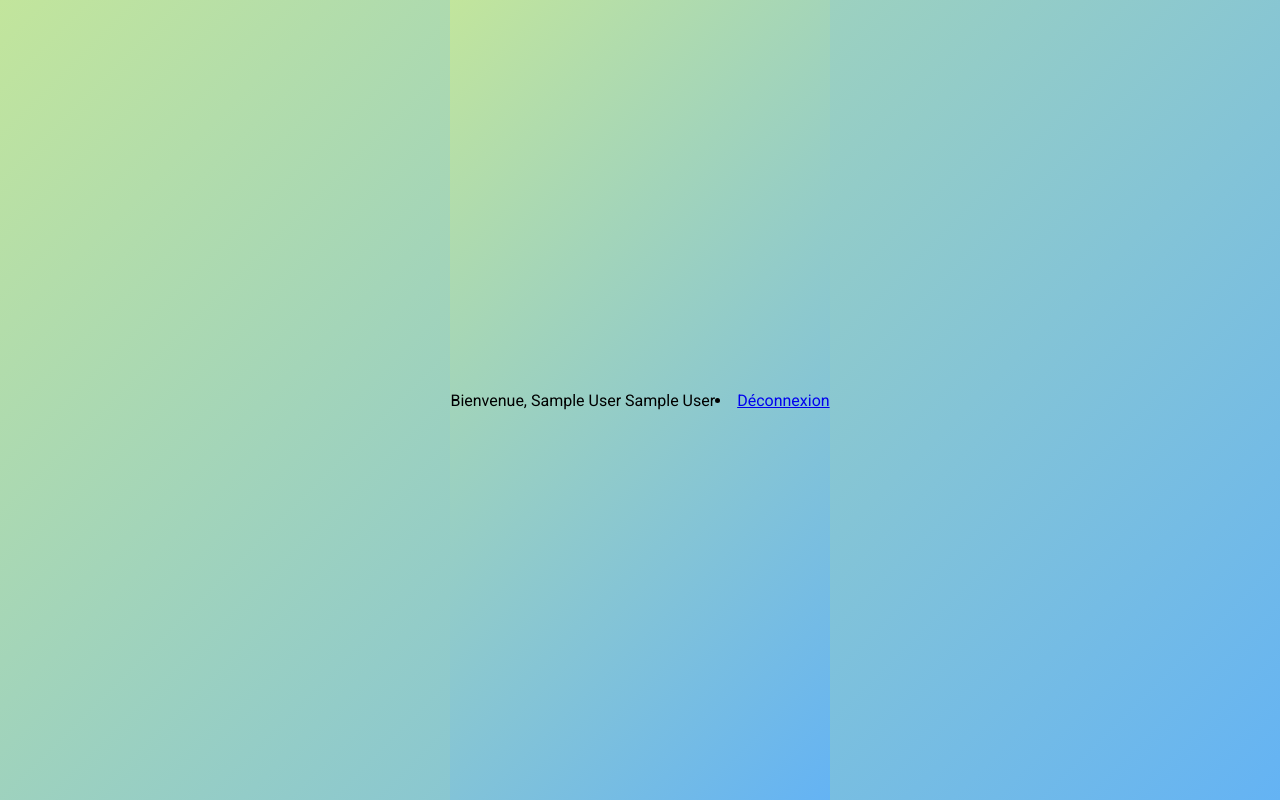
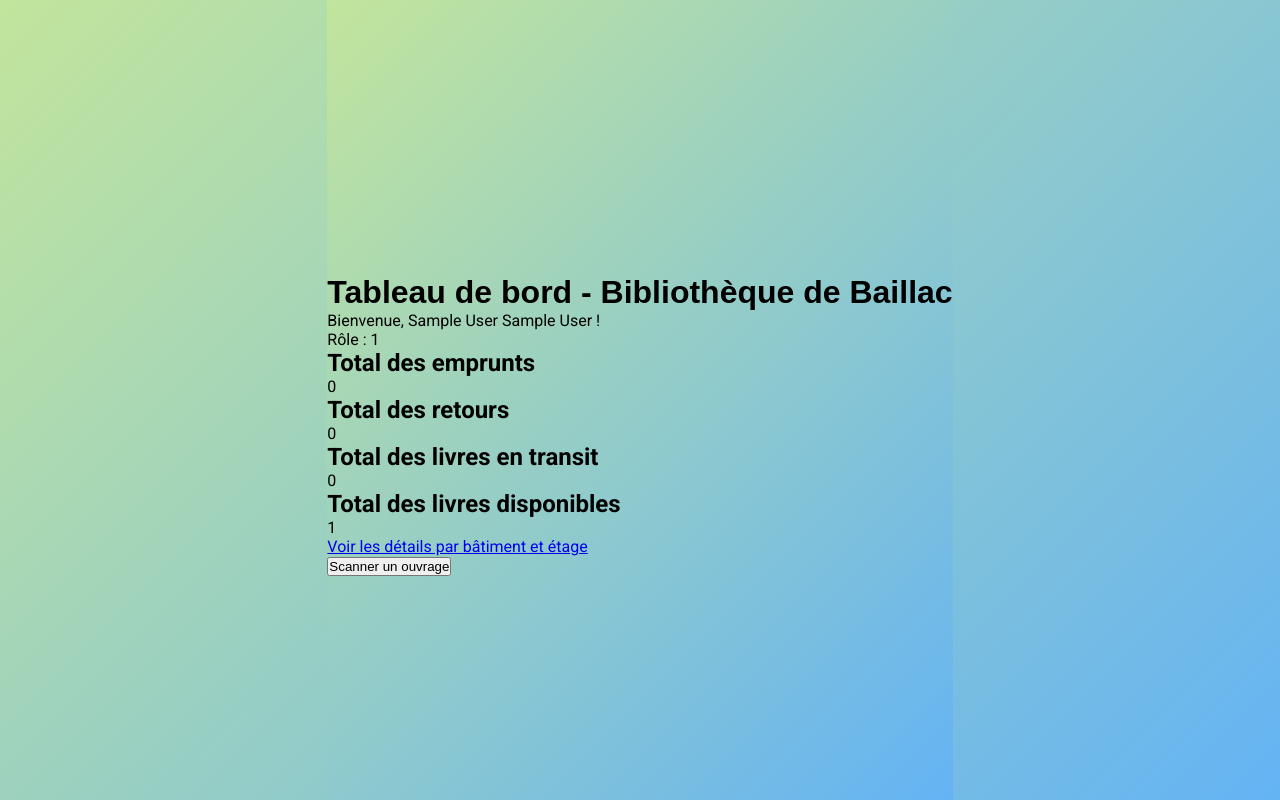
Before and after one commit to Mel-Beth/bibliotheque_baillac, a PHP site: page / in a window 1280 px wide. Run offline with PHP 8.4, Linux system fonts and the light colour scheme; the visitor is signed in with stand-in values (Sample User, id 1); tables that the repository leaves empty or names only in its code hold one stand-in row (values such as "Sample post"); data that the repository does not hold is empty; some libraries are stand-ins or nearby versions.

Commit message:
'Révision des routes et des contrôleurs pour une meilleure organisation et fonctionnalité et ajout de l'accueil'

```diff
--- /dev/null
+++ b/app/controllers/AccueilController.php
@@ -0,0 +1,29 @@
+<?php
+
+class AccueilController
+{
+    private $transactionModel;
+
+    public function __construct($transactionModel)
+    {
+        $this->transactionModel = $transactionModel;
+
+        // Vérifier si la session est déjà démarrée
+        if (session_status() === PHP_SESSION_NONE) {
+            session_start();
+        }
+    }
+
+    public function index()
+    {
+        // Récupérer les chiffres globaux de la bibliothèque
+        $totalEmprunts = $this->transactionModel->countEmprunts();
+        $totalRetours = $this->transactionModel->countRetours();
+        $totalTransits = $this->transactionModel->countTransits();
+        $totalLivres = $this->transactionModel->countLivres();
+
+        // Charger la vue avec les données
+        include 'app/views/accueil.php';
+    }
+}
+?>
--- a/app/controllers/Logout.php
+++ /dev/null
@@ -1,6 +0,0 @@
-<?php
-session_unset(); // Supprime toutes les variables de session
-session_destroy(); // Détruit la session
-header("Location: accueil"); // Redirigez vers la page d'accueil
-exit();
-?>
--- a/app/models/Transaction.php
+++ b/app/models/Transaction.php
@@ -0,0 +1,40 @@
+<?php
+
+class Transaction
+{
+    private $db;
+
+    public function __construct($pdo)
+    {
+        $this->db = $pdo;
+    }
+
+    public function countEmprunts()
+    {
+        $query = "SELECT COUNT(*) AS total FROM transactions WHERE statut = 'emprunté'";
+        $stmt = $this->db->query($query);
+        return $stmt->fetch(PDO::FETCH_ASSOC)['total'];
+    }
+
+    public function countRetours()
+    {
+        $query = "SELECT COUNT(*) AS total FROM transactions WHERE statut = 'retourné'";
+        $stmt = $this->db->query($query);
+        return $stmt->fetch(PDO::FETCH_ASSOC)['total'];
+    }
+
+    public function countTransits()
+    {
+        $query = "SELECT COUNT(*) AS total FROM transactions WHERE statut = 'en transit'";
+        $stmt = $this->db->query($query);
+        return $stmt->fetch(PDO::FETCH_ASSOC)['total'];
+    }
+
+    public function countLivres()
+    {
+        $query = "SELECT COUNT(*) AS total FROM livres";
+        $stmt = $this->db->query($query);
+        return $stmt->fetch(PDO::FETCH_ASSOC)['total'];
+    }
+}
+?>
--- a/app/views/accueil.php
+++ b/app/views/accueil.php
@@ -1,53 +1,54 @@
-<?php
-
-if (!isset($_SESSION['employe_id'])) {
-    echo "Vous n'êtes pas connecté.";
-    exit;
-} else {
-    echo "Bienvenue, " . $_SESSION['employe_nom'] . " " . $_SESSION['employe_prenom'];
-}
-?>
-
 <!DOCTYPE html>
 <html lang="fr">
 
 <head>
-    <?php include('includes/head.html'); ?>
-    <title>Bibliothèque de Baillac</title>
+    <?php include 'includes/head.html'; ?>
+    <title>Accueil - Bibliothèque de Baillac</title>
+    <link rel="stylesheet" href="assets/css/styles.css">
 </head>
 
 <body>
-<li><a href="logout">Déconnexion</a></li>
+    <div class="container-accueil">
+        <!-- Section des informations globales -->
+        <header class="header-accueil">
+            <h1>Tableau de bord - Bibliothèque de Baillac</h1>
+            <div class="welcome-message">
+                <p>Bienvenue, <?= htmlspecialchars($_SESSION['employe_prenom']) ?> <?= htmlspecialchars($_SESSION['employe_nom']) ?> !</p>
+                <p>Rôle : <?= htmlspecialchars($_SESSION['role']) ?></p>
+            </div>
+        </header>
 
-<!-- <div class="user-header">
-    <img src="<?php echo $user['photo']; ?>" alt="Photo de profil">
-    <h2><?php echo $user['nom'] . ' ' . $user['prenom']; ?></h2>
-    <p>Responsable de Section - <?php echo 'Bat. ' . $user['batiment'] . ' / Étage : ' . $user['etage']; ?></p>
+        <!-- Section des chiffres clés -->
+        <section class="key-metrics">
+            <div class="metric">
+                <h2>Total des emprunts</h2>
+                <p><?= htmlspecialchars($totalEmprunts) ?></p>
             </div>
+            <div class="metric">
+                <h2>Total des retours</h2>
+                <p><?= htmlspecialchars($totalRetours) ?></p>
+            </div>
+            <div class="metric">
+                <h2>Total des livres en transit</h2>
+                <p><?= htmlspecialchars($totalTransits) ?></p>
+            </div>
+            <div class="metric">
+                <h2>Total des livres disponibles</h2>
+                <p><?= htmlspecialchars($totalLivres) ?></p>
+            </div>
+        </section>
 
-<div class="section emprunts">
-    <h3>Emprunts en cours</h3>
-    <p>Science-Fiction : <?php echo $nbEmpruntsSciFi; ?> | Partout : <?php echo $nbEmpruntsTotal; ?></p>
-    <a href="index.php?route=details&type=emprunts" class="details-btn">Détails</a>
-</div>
-
-<div class="section retours">
-    <h3>Historique des retours</h3>
-    <p>Cette semaine : <?php echo $nbRetoursSemaine; ?> / 40 prévus</p>
-    <a href="index.php?route=details&type=retours" class="details-btn">Détails</a>
-</div>
-
-<div class="section transit">
-    <h3>En transit</h3>
-    <p>Étage actuel : <?php echo $nbTransitEtage; ?> | Autres : <?php echo $nbTransitAilleurs; ?></p>
-    <a href="index.php?route=details&type=transit" class="details-btn">Détails</a>
+        <!-- Bouton pour voir les détails -->
+        <div class="details-button">
+            <a href="details" class="btn">Voir les détails par bâtiment et étage</a>
         </div>
 
         <div class="scan-button">
             <a href="index.php?route=scanner">
                 <button>Scanner un ouvrage</button>
             </a>
-</div> -->
+        </div>
+    </div>
+</body>
 
-</body>
 </html>
--- a/index.php
+++ b/index.php
@@ -3,98 +3,80 @@
 session_start();
 
 // Inclure les fichiers nécessaires
-require('config/database.php'); // Connexion à la base de données
+require 'config/database.php'; // Connexion à la base de données
 
 // Vérification de la connexion pour accéder aux pages protégées
 if (!isset($_SESSION['employe_id']) && (!isset($_GET['route']) || $_GET['route'] !== 'employes/login' && $_GET['route'] !== 'connexion')) {
-    header('Location: index.php?route=connexion');  // Rediriger vers la page de connexion si non connecté
+    header('Location: index.php?route=connexion'); // Rediriger vers la page de connexion si non connecté
     exit;
 }
 
 // Récupérer la route
 $route = isset($_GET["route"]) ? explode('/', $_GET["route"]) : [''];
 
-// Routeur
-switch ($route[0]) {
+// Routeur avec des conditions
+if ($route[0] == "" || $route[0] == "accueil") {
+    // Afficher la page d'accueil après la connexion
+    include "app/models/Transaction.php";
+    include "app/controllers/AccueilController.php";
 
-    case "":
-    case "accueil":
-        // Afficher la page d'accueil après la connexion
-        include "app/views/accueil.php"; // Page d'accueil après la connexion
-        break;
+    $transactionModel = new Transaction($pdo);
+    $controller = new AccueilController($transactionModel);
+    $controller->index();
 
-    case "livres":
+} elseif ($route[0] == "livres") {
     include "app/controllers/LivreController.php";
     $controller = new LivreController();
-        if (isset($route[1])) {
-            switch ($route[1]) {
-                case "list":
+
+    if (isset($route[1]) && $route[1] == "list") {
         $controller->listLivres();
-                    break;
-                case "create":
+    } elseif (isset($route[1]) && $route[1] == "create") {
         $controller->createLivre();
-                    break;
-                case "detail":
+    } elseif (isset($route[1]) && $route[1] == "detail") {
         $controller->detailLivre();
-                    break;
-                default:
+    } else {
+        include "app/views/404.php";
+    }
+
+} elseif ($route[0] == "connexion") {
+    // Route pour la connexion
+    include "app/models/Employe.php";
+    include "app/controllers/EmployeController.php";
+
+    $employeModel = new Employe($pdo);
+    $controller = new EmployeController($employeModel);
+    $controller->loginEmploye();
+
+} elseif ($route[0] == "employes") {
+    include "app/models/Employe.php";
+    include "app/controllers/EmployeController.php";
+
+    $employeModel = new Employe($pdo);
+    $controller = new EmployeController($employeModel);
+
+    if (isset($route[1]) && $route[1] == "login") {
+        $controller->loginEmploye();
+    } elseif (isset($route[1]) && $route[1] == "list") {
+        if (isset($_SESSION['employe_id']) && $_SESSION['role'] === '1') {
+            $controller->listEmployes();
+        } else {
             include "app/views/404.php";
         }
     } else {
         include "app/views/404.php";
     }
-        break;
 
-    case "connexion":  // Route pour la page de connexion
-        include "app/models/Employe.php";
-        include "app/controllers/EmployeController.php";
+} elseif ($route[0] == "scanner") {
+    include "app/controllers/ScannerController.php";
+    $scannerController = new ScannerController();
+    $scannerController->scanner();
 
-        // Utiliser la connexion à la base de données existante
-        $employeModel = new Employe($pdo);  // Assurez-vous que $pdo est la connexion PDO correcte
-        $controller = new EmployeController($employeModel);
+} elseif ($route[0] == "logout") {
+    include "app/controllers/LogoutController.php";
+    $logoutController = new LogoutController();
+    $logoutController->logout();
 
-        // Afficher la page de connexion
-        $controller->loginEmploye();
-        break;
-
-    case "employes":
-        include "app/models/Employe.php";
-        include "app/controllers/EmployeController.php";
-
-        // Utiliser la connexion à la base de données existante
-        $employeModel = new Employe($pdo);
-        $controller = new EmployeController($employeModel);
-
-        // Traiter les sous-routes pour employes
-        if (isset($route[1])) {
-            switch ($route[1]) {
-                case "login":
-                    $controller->loginEmploye();
-                    break;
-                case "list":
-                    // Vérifier si l'utilisateur est connecté et admin
-                    if (isset($_SESSION['employe_id']) && $_SESSION['role'] === '1') {
-                        $controller->listEmployes();
 } else {
+    // Si la route ne correspond à rien
     include "app/views/404.php";
 }
-                    break;
-                default:
-                    include "app/views/404.php";
-            }
-        } else {
-            include "app/views/404.php";
-        }
-        break;
-
-    case "logout":
-        include 'app/controllers/Logout.php';
-        $logoutController = new LogoutController();
-        $logoutController->logout();
-        break;
-
-    default:
-        include "app/views/404.php";
-}
-
-?>
```
Also changed, not shown: app/controllers/LogoutController.php (added, +24 -0 lines). Lines whose indentation alone changed are shown as unchanged.
